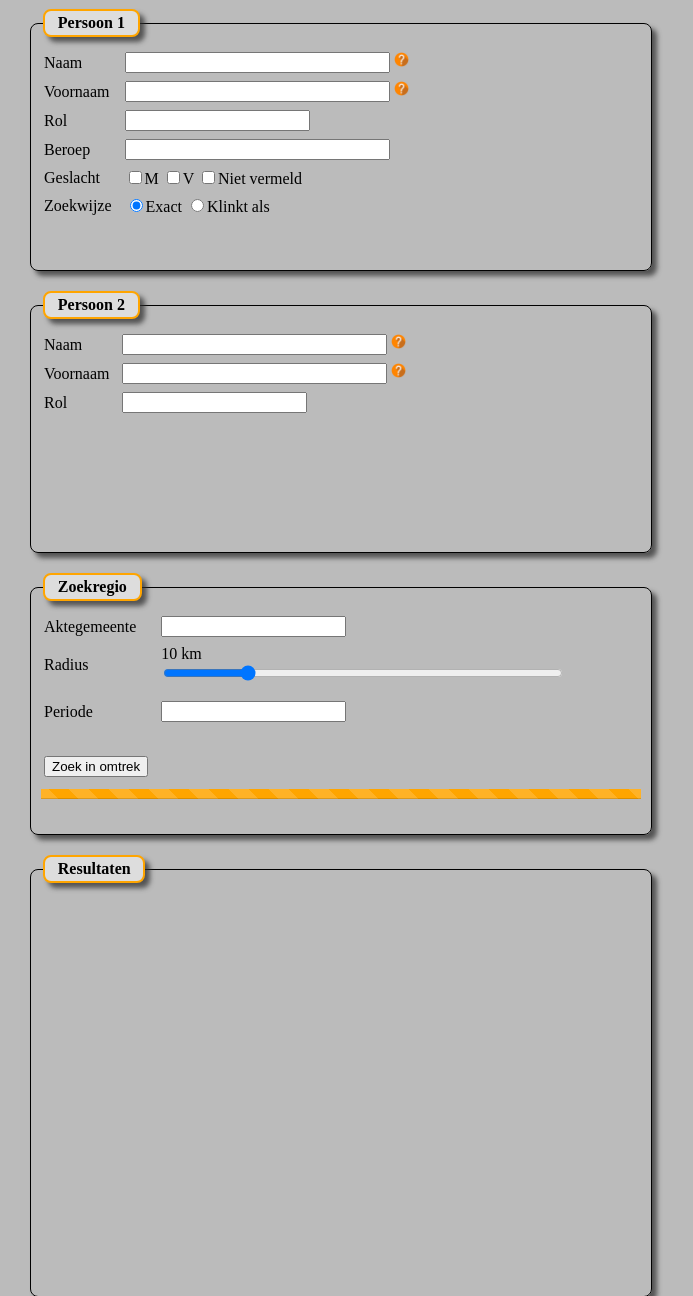
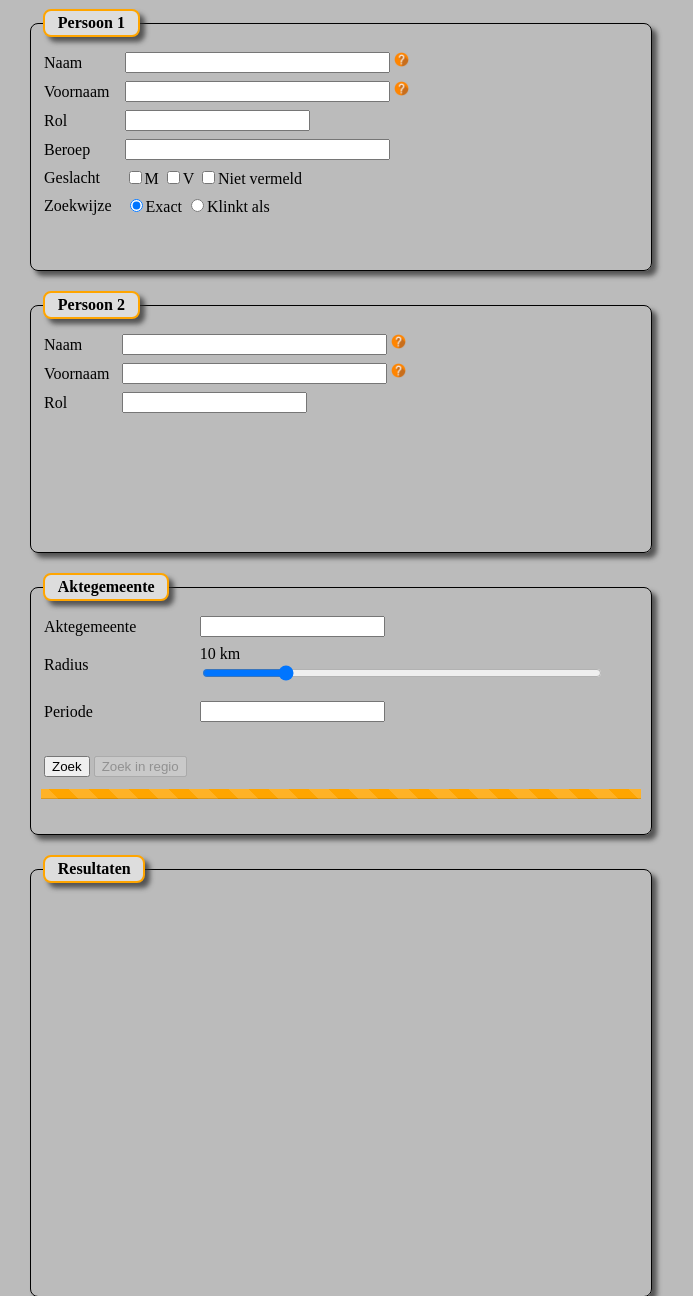
Before and after one commit to koenvelle/rabsearch_web, a Flask app: page / in a window 1280 px wide. Shown: the part 40-1336 px from the top of the page, without its empty margins (0-693 px from the left). Run offline with Flask 2, Linux system fonts and the light colour scheme; data that the repository does not hold is empty; some libraries are stand-ins or nearby versions.

Commit message:
added local search option

```diff
--- a/main.py
+++ b/main.py
@@ -240,6 +240,16 @@ def zoek_regio():
     print("zoek_regio_return", file=sys.stderr)
     return str(rw_id)
 
+@app.route("/zoek", methods=['POST'])
+def zoek():
+    global rws
+    r = requests.get("http://www.koenvelle.be/rabsearch/zoek_regio")
+    print(r, file=sys.stderr)
+    print(request.args, file=sys.stderr)
+    aktegemeente = request.form['aktegemeente']
+    url = create_url(request.form, aktegemeente)
+    return url
+
 @app.route("/")
 def index():
     r = requests.get("http://www.koenvelle.be/rabsearch/visit")
--- a/templates/index.html
+++ b/templates/index.html
@@ -18,7 +18,7 @@
 		}
 
 		function toon_kaart() {
-			console.log("getting map for worker id "+ workerid)
+			console.log("getting map for worker id "+ workerid);
 			$.ajax({
 				url:"/get_map?workerid="+workerid,
 				method:"GET",
@@ -37,6 +37,8 @@
 
 
 		 $(document).ready(function(){
+
+		 	document.getElementById("zoek_regio").disabled = true;
 
 			var helpbuttons = document.querySelectorAll('.help');
 			console.log("helpbuttons :" + helpbuttons);
@@ -64,7 +66,6 @@
 					Je kan geen wildcards gebruiken indien je bij 'zoekwijze' kiest voor 'klinkt als' !\
 					"
 					;
-
 				});
 			}
 
@@ -75,7 +76,11 @@
 
 			inputs[i].addEventListener('pointerdown', function() {
 			  this.value = '';
+			  if (this.id == 'aktegemeente') {
+			  	document.getElementById("zoek_regio").disabled = true;
+			  	}
 			});
+
 			inputs[i].addEventListener('change', function() {
 				console.log("changed " + this.id);
 				control = this;
@@ -86,6 +91,9 @@
 				for (var j = 0; j < datalist.options.length; j++) {
 					if (control.value == datalist.options[j].value) {
 						optionFound = true;
+						if (control.value != '') {
+							document.getElementById("zoek_regio").disabled = false;
+						}
 						break;
 					}
 				}
@@ -94,7 +102,14 @@
 				if (optionFound) {
 					control.setCustomValidity('');
 				} else {
+				  console.log(this.id);
+				  if (this.id == 'aktegemeente') {
+				    this.value = '';
+					document.getElementById("zoek_regio").disabled = true;
+				  }
+				  else {
 				    this.value = datalist.options[0].value;
+				  }
 				}
 			});
 		}
@@ -104,7 +119,7 @@
 
 		  var pollInterval;
 
-		 $('#sample_form').on('submit', function(event){
+		 $('#input_form').on('submit', function(event){
 		   event.preventDefault();
 			$.ajax({
 		   url:"/zoek_regio",
@@ -115,7 +130,7 @@
 			resultstable = document.getElementById("results").innerHTML = "";
 			$('#save').attr('disabled', 'disabled');
 			$('#process').css('display', 'block');
-			document.getElementById("submit").disabled = true;
+			document.getElementById("zoek_regio").disabled = true;
 		   },
 		   success:function(data)
 		   {
@@ -161,7 +176,7 @@
 			  if (parseInt(completion) == -1) {
 				toon_kaart();
 				console.log("search complete");
-				document.getElementById("submit").disabled = false
+				document.getElementById("zoek_regio").disabled = false
 			  }
 		   }
 		  })
@@ -203,8 +218,25 @@
 			}
 
 		function help(type) {
-			console.log(this + 'type')
+			console.log(this + 'type');
+		};
+
+		function search() {
+			$.ajax({
+		   url:"/zoek",
+		   method:"POST",
+		   data:$('#input_form').serialize(),
+		   beforeSend:function()
+		   {
+		   	console.log('fubar')
+		   },
+		   success:function(data)
+		   {
+		   	console.log(data);
+		   	window.open(data);
 		   }
+		  })
+		};
 
 		</script>
 
@@ -232,7 +264,7 @@
 	</div>
 
 	<div id="tab_personen" class="tab_content">
-			<form action="{{ url_for('zoek_regio') }}" method="post" id="sample_form">
+			<form action="{{ url_for('zoek_regio') }}" method="post" id="input_form">
 						<div class="personen">
 							<datalist id="rollen">
 							{% for id, rol in rollen %}
@@ -295,7 +327,7 @@
 
 
 							<fieldset class="fieldset zoekregio">
-	  							<legend class="legend">Zoekregio</legend>
+	  							<legend class="legend">Aktegemeente</legend>
 									<table>
 									<tr>
 										<td><label>Aktegemeente </label></td>
@@ -331,7 +363,10 @@
 
 									<tr><td><br></td></tr>
 									<tr>
-										<td><input id="submit" type="submit" name="zoek_regio" value="Zoek in omtrek"></input></td>
+										<td>
+											<button type="button" id="zoek"  name="zoek" value="Zoek" onclick="search()">Zoek</button>
+											<input id="zoek_regio" type="submit" name="zoek_regio" value="Zoek in regio"></input>
+										</td>
 									</tr>
 
 									</table>
```
Lines whose indentation alone changed are shown as unchanged.
